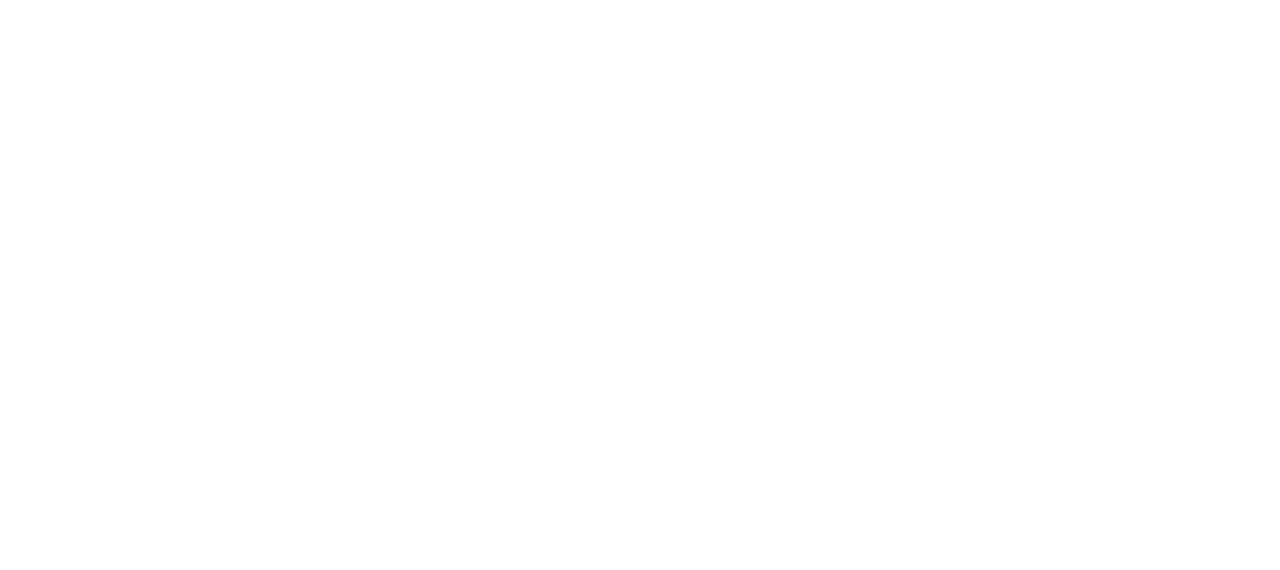
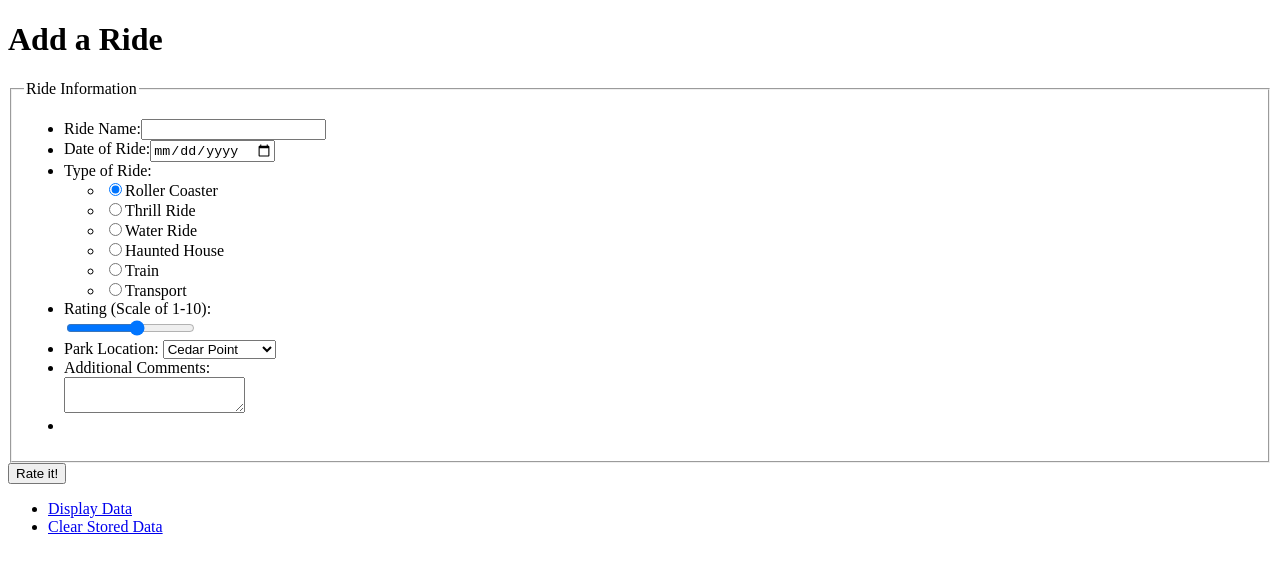
Before and after one commit to NickClawson/VFW-Project-1, a plain HTML site: page addItem.html in a window 1280 px wide. Drawn offline with Linux system fonts and the light colour scheme.

Commit message:
Completed additem.html. Created a form to gather data regarding a particular amusement park ride such as name, date visited, park location, type of ride, rating of ride and any additional comments. Edited comments and removed extraneous whitespace in both files.

```diff
--- a/addItem.html
+++ b/addItem.html
@@ -1,25 +1,59 @@
 <!DOCTYPE html>
 
-<!-- above declares doctype as HTML-->
-<!-- Author: Nick Clawson -->
-<!-- Date: 5/30/12 -->
-<!-- VFW 1206 -->
+<!--above declares doctype as HTML-->
+<!--Author: Nick Clawson-->
+<!--Date: 5/30/12-->
+<!--VFW 1206-->
 <html> <!--begins markup-->
-
 	<head> <!--contains information about the HTML doc-->
-
-		<meta charset="utf-8">
-		<meta name="description" content="" /> <!--description that shows in a search engine-->
-		<meta name="keywords" content="" /> <!--seo-->
+		<meta charset="utf-8"> <!--defines the charset of the document-->
+		<meta name="description" content="Add a ride review." /> <!--description for website-->
+		<meta name="keywords" content="ride, coaster, review" /> <!--keywords for search engines-->
 		<meta name="robots" content="index, follow" /> <!--allows robot to index the page and follow links and map the website-->
 		<meta name="viewport" content="user-scalable=no, width=device-width" /> <!--sets width of page to default width of the device. user can't zoom-->
-
-		<title></title> <!--displays title in between tags at top of window-->
-
-	</head> <!--closes head tag>
-
+		<title>Add a Ride</title> <!--displays title in between tags at top of window-->
+	</head> <!--closes head tag-->
 	<body> <!--contains content of page-->
-
+		<h1>Add a Ride</h1> <!--header-->
+		<form action="#" method="post"><!--creates a form-->
+			<fieldset><!--creates one section of a form-->
+				<legend>Ride Information</legend><!--label for the field-->
+				<ul><!--creates a list of items-->
+					<li><label for="rname">Ride Name:</label><input type="text" id="rname" /></li><!--what's the ride name?-->
+					<li><label for="date">Date of Ride:</label><input type="date" id="date" /></li><!--when did you ride it?-->
+					<li>Type of Ride:<!--what kind of ride was it?-->
+						<ul><!--list of radio buttons below; roller coaster checked by default-->
+							<li><input type="radio" checked value="Roller Coaster" id="coaster" name="type"/><Label for="coaster">Roller Coaster</label></li>
+							<li><input type="radio" value="Thrill Ride" id="thrill" name="type" /><Label for="thrill">Thrill Ride</label></li>
+							<li><input type="radio" value="Water Ride" id="water" name="type" /><Label for="water">Water Ride</label></li>
+							<li><input type="radio" value="Haunted House" id="haunted" name="type" /><Label for="haunted">Haunted House</label></li>
+							<li><input type="radio" value="Train" id="train" name="type" /><Label for="train">Train</label></li>
+							<li><input type="radio" value="Transport" id="transport" name="type" /><Label for="transport">Transport</label></li>
+						</ul>
+					</li>
+					<li><label for="rating">Rating (Scale of 1-10):</label><br /><input type="range" name="rating" min="1" max ="10" /></li><!--what did you think of the ride on scale of 1-10-->
+					<li>
+						<label for="park">Park Location:</label><!--below creates drop down menu to select at which park the ride is located-->
+						<select id="park">
+							<optgroup label="Ohio"><!--this is a label within the dropdown menu, is not selectable-->
+								<option value="Cedar Point">Cedar Point</option>
+								<option value="King's Island">King's Island</option>
+							</optgroup>
+							<optgroup label="Pennsylvania"><!--this is a label within the dropdown menu, is not selectable-->
+								<option value="Kennywood">Kennywood</option>
+								<option value="Hersheypark">Hersheypark</option>
+							</optgroup>
+						</select>
+					</li>
+					<li><label for="comments">Additional Comments:</label><br /><textarea id="comments"></textarea></li><!--text box for additional comments-->
+					<li><input type="hidden" value="true" /></li><!--hidden value, nothing iportant returned yet-->
+				</ul>
+			</fieldset>
+			<input type="submit" value="Rate it!" /><!--button to submit above form. Does nothing yet-->
+		</form>
+		<ul>
+			<li><a href="#">Display Data</a></li><!--displays all stored data, does nothing yet-->
+			<li><a href="#">Clear Stored Data</a></li><!--clears stored data, does nothing yet-->
+		</ul>
 	</body> <!--ends content of page-->
-
 </html><!--ends markup-->
```
Also changed, not shown: index.html (+2 -8 lines).
